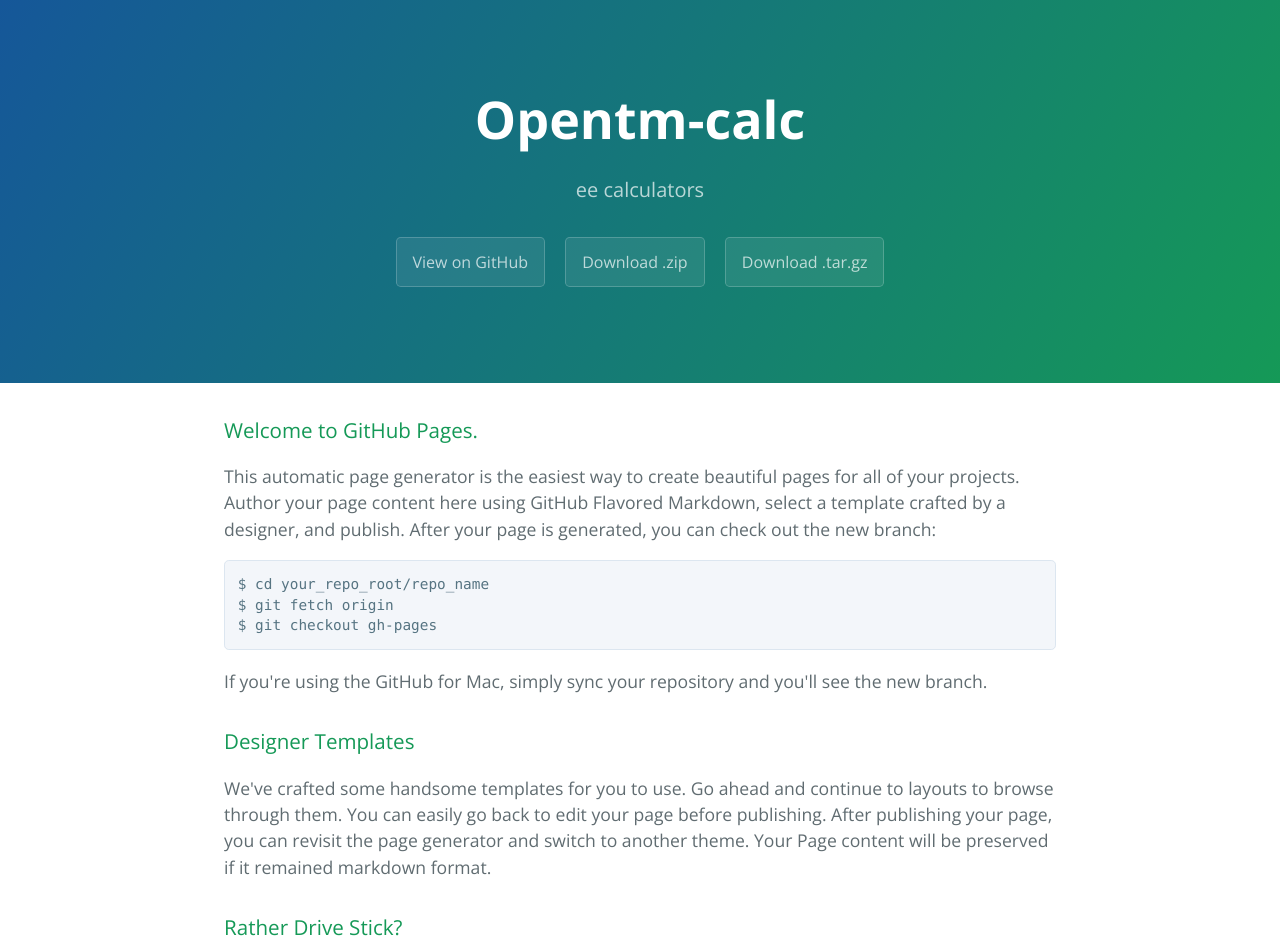
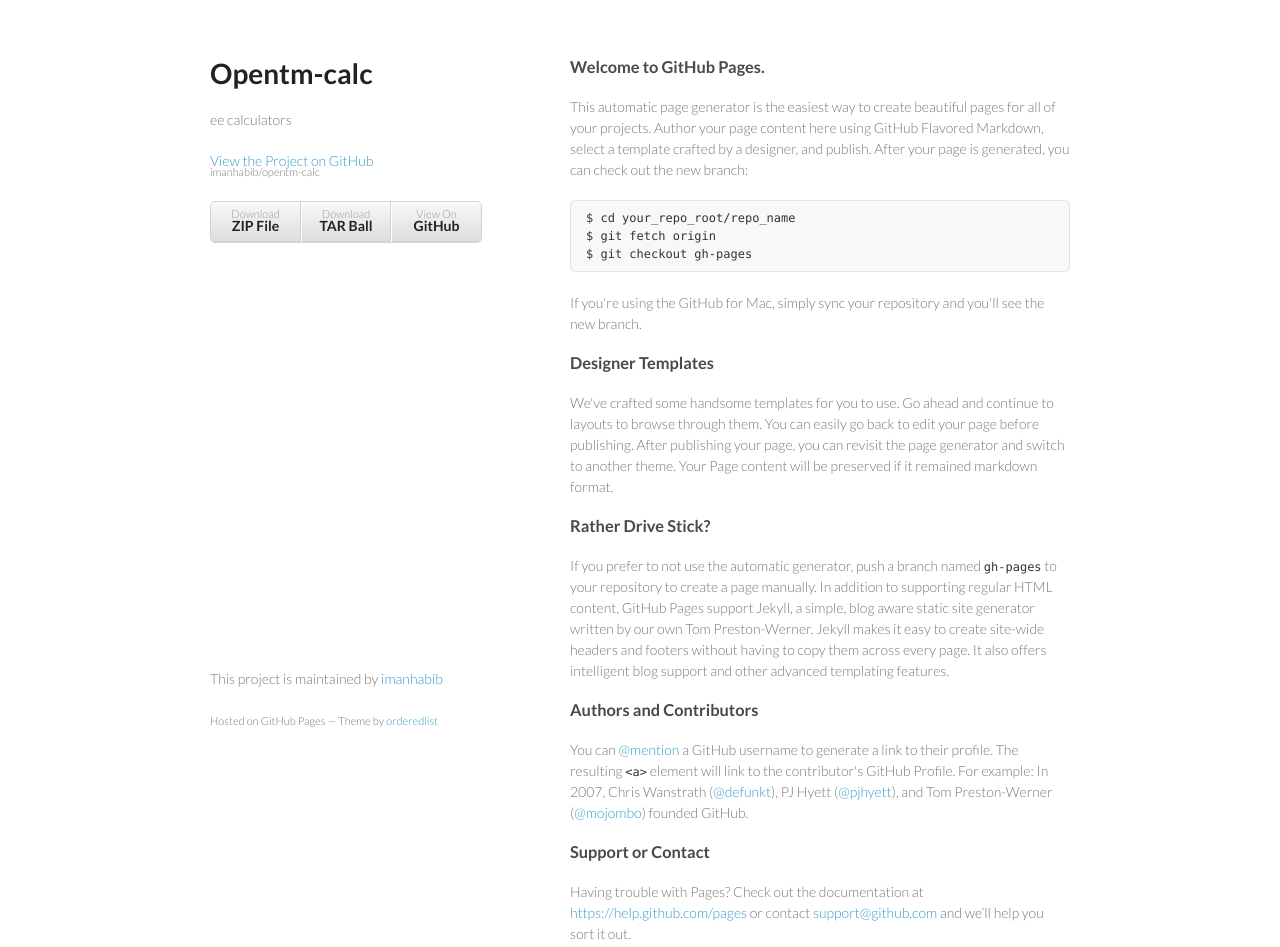
Before and after one commit to imanhabib/opentm-calc, a plain HTML site: page index.html in a window 1280 px wide. Shown: the top 947 px of the page. Drawn offline with nearby package versions, Linux system fonts and the light colour scheme.

```diff
--- a/index.html
+++ b/index.html
@@ -1,25 +1,34 @@
-<!DOCTYPE html>
-<html lang="en-us">
+<!doctype html>
+<html>
   <head>
-    <meta charset="UTF-8">
+    <meta charset="utf-8">
+    <meta http-equiv="X-UA-Compatible" content="chrome=1">
     <title>Opentm-calc by imanhabib</title>
-    <meta name="viewport" content="width=device-width, initial-scale=1">
-    <link rel="stylesheet" type="text/css" href="stylesheets/normalize.css" media="screen">
-    <link href='http://fonts.googleapis.com/css?family=Open+Sans:400,700' rel='stylesheet' type='text/css'>
-    <link rel="stylesheet" type="text/css" href="stylesheets/stylesheet.css" media="screen">
-    <link rel="stylesheet" type="text/css" href="stylesheets/github-light.css" media="screen">
+
+    <link rel="stylesheet" href="stylesheets/styles.css">
+    <link rel="stylesheet" href="stylesheets/github-light.css">
+    <meta name="viewport" content="width=device-width, initial-scale=1, user-scalable=no">
+    <!--[if lt IE 9]>
+    <script src="//html5shiv.googlecode.com/svn/trunk/html5.js"></script>
+    <![endif]-->
   </head>
   <body>
-    <section class="page-header">
-      <h1 class="project-name">Opentm-calc</h1>
-      <h2 class="project-tagline">ee calculators</h2>
-      <a href="https://github.com/imanhabib/opentm-calc" class="btn">View on GitHub</a>
-      <a href="https://github.com/imanhabib/opentm-calc/zipball/master" class="btn">Download .zip</a>
-      <a href="https://github.com/imanhabib/opentm-calc/tarball/master" class="btn">Download .tar.gz</a>
-    </section>
+    <div class="wrapper">
+      <header>
+        <h1>Opentm-calc</h1>
+        <p>ee calculators</p>
 
-    <section class="main-content">
-      <h3>
+        <p class="view"><a href="https://github.com/imanhabib/opentm-calc">View the Project on GitHub <small>imanhabib/opentm-calc</small></a></p>
+
+
+        <ul>
+          <li><a href="https://github.com/imanhabib/opentm-calc/zipball/master">Download <strong>ZIP File</strong></a></li>
+          <li><a href="https://github.com/imanhabib/opentm-calc/tarball/master">Download <strong>TAR Ball</strong></a></li>
+          <li><a href="https://github.com/imanhabib/opentm-calc">View On <strong>GitHub</strong></a></li>
+        </ul>
+      </header>
+      <section>
+        <h3>
 <a id="welcome-to-github-pages" class="anchor" href="#welcome-to-github-pages" aria-hidden="true"><span class="octicon octicon-link"></span></a>Welcome to GitHub Pages.</h3>
 
 <p>This automatic page generator is the easiest way to create beautiful pages for all of your projects. Author your page content here using GitHub Flavored Markdown, select a template crafted by a designer, and publish. After your page is generated, you can check out the new branch:</p>
@@ -50,15 +59,13 @@ $ git checkout gh-pages
 <a id="support-or-contact" class="anchor" href="#support-or-contact" aria-hidden="true"><span class="octicon octicon-link"></span></a>Support or Contact</h3>
 
 <p>Having trouble with Pages? Check out the documentation at <a href="https://help.github.com/pages">https://help.github.com/pages</a> or contact <a href="mailto:support@github.com">support@github.com</a> and we’ll help you sort it out.</p>
-
-      <footer class="site-footer">
-        <span class="site-footer-owner"><a href="https://github.com/imanhabib/opentm-calc">Opentm-calc</a> is maintained by <a href="https://github.com/imanhabib">imanhabib</a>.</span>
-
-        <span class="site-footer-credits">This page was generated by <a href="https://pages.github.com">GitHub Pages</a> using the <a href="https://github.com/jasonlong/cayman-theme">Cayman theme</a> by <a href="https://twitter.com/jasonlong">Jason Long</a>.</span>
+      </section>
+      <footer>
+        <p>This project is maintained by <a href="https://github.com/imanhabib">imanhabib</a></p>
+        <p><small>Hosted on GitHub Pages &mdash; Theme by <a href="https://github.com/orderedlist">orderedlist</a></small></p>
       </footer>
-
-    </section>
-
+    </div>
+    <script src="javascripts/scale.fix.js"></script>
 
   </body>
 </html>
```
